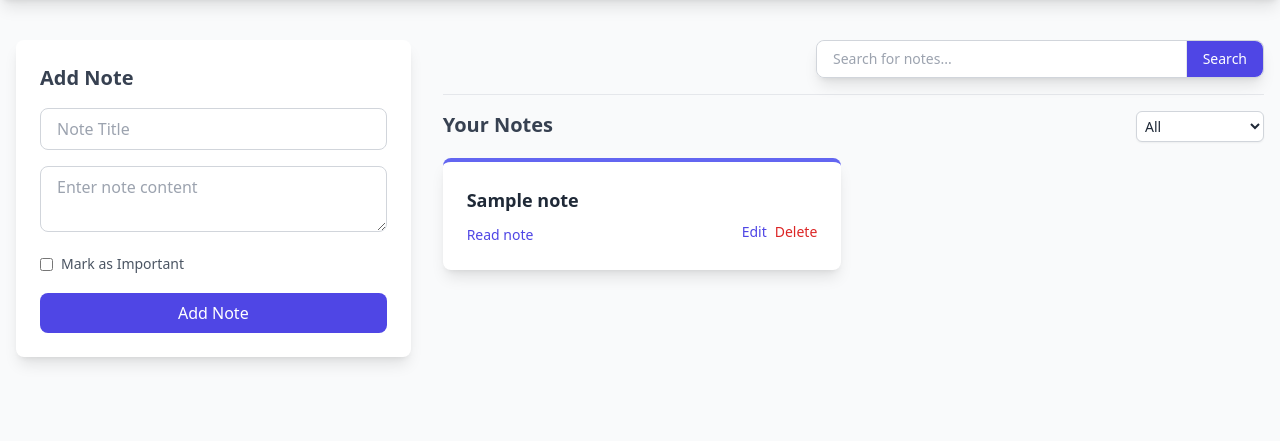
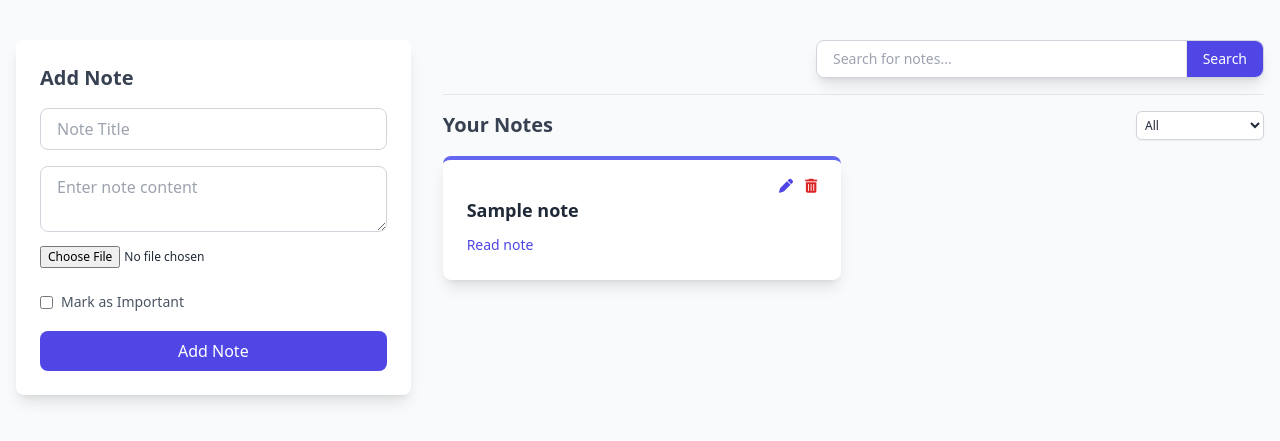
Before and after one commit to KishanParkhiya23/Notes-app-Fast-API-, a FastAPI app: page / in a window 1280 px wide. Shown: the part 64-505 px from the top of the page. Run offline with FastAPI, Linux system fonts and the light colour scheme; a database or web service that is not in the repository returns one stand-in record (values such as "Sample title"); some libraries are stand-ins or nearby versions.

Commit message:
Add: Image add, update option with note

```diff
--- a/routes/note.py
+++ b/routes/note.py
@@ -1,4 +1,4 @@
-from fastapi import FastAPI, Request, HTTPException, Query
+from fastapi import FastAPI, Request, HTTPException, Query, Depends
 from bson import ObjectId
 from fastapi.responses import HTMLResponse, RedirectResponse, JSONResponse
 from fastapi import APIRouter
@@ -7,6 +7,15 @@ from schemas.note import noteEntity,notesEntity
 from config.db import conn
 from fastapi.templating import Jinja2Templates
 import json
+from fastapi_pagination import Page, add_pagination, paginate, Params
+from fastapi_pagination.bases import AbstractPage
+from fastapi import Query
+from bson.json_util import dumps
+from typing import Optional
+import os
+from fastapi import UploadFile, File
+from pathlib import Path
+
 
 
 
@@ -22,6 +31,7 @@ async def home(request: Request):
             "id" : doc["_id"],
             "title" : doc["title"],
             "content" : doc["content"],
+            "noteFile" : doc["noteFile"] if "noteFile" in doc else '',
             "is_important" : doc["is_important"]
         })
     return templates.TemplateResponse(
@@ -29,23 +39,75 @@ async def home(request: Request):
     )
 
 
+# @note.post("/add/")
+# async def add_note(request: Request) -> RedirectResponse:
+#     form = await request.form()
+#     formDict = dict(form)
+#     formDict["is_important"] = "is_important" in formDict
+#     new_note = conn.notes.notes.insert_one(formDict)
+#     return RedirectResponse(url="/", status_code=303)
+
+
+# @note.post("/update/{note_id}")
+# async def update_note(note_id: str, request: Request):
+#     try:
+#         form = await request.form()  # Parse the form data
+#         formDict = dict(form)
+
+#         # Handle the `is_important` field safely
+#         formDict["is_important"] = "is_important" in formDict  # Default to False if not present
+
+#         try:
+#             # Convert `note_id` to ObjectId
+#             note_id = ObjectId(note_id)
+#         except Exception:
+#             return {"error": "Invalid note_id format", "status_code": 400}
+
+#         update_query = {
+#             "$set": {
+#                 "title": formDict.get("title"),
+#                 "content": formDict.get("content"),
+#                 "is_important": formDict.get("is_important"),
+#             }
+#         }
+
+#         result = conn.notes.notes.update_one({"_id": note_id}, update_query)
+
+#         return RedirectResponse(url="/", status_code=303)
+
+#     except Exception as e:
+#         return {"e" : e}
+
 @note.post("/add/")
-async def add_note(request: Request) -> RedirectResponse:
+async def add_note(request: Request, noteFile: UploadFile = File(None)) -> RedirectResponse:
+    FILE_SAVE_DIR = "static/files/imgs/noteFiles"
     form = await request.form()
     formDict = dict(form)
     formDict["is_important"] = "is_important" in formDict
+
+    # Handle file upload
+    if noteFile.filename:
+        print("noteFile", noteFile)
+        file_location = os.path.join(FILE_SAVE_DIR, noteFile.filename)
+        with open(file_location, "wb") as file:
+            file.write(await noteFile.read())
+        formDict["noteFile"] = file_location  # Save file path in the database
+    else:
+        formDict["noteFile"] = None
+    print("formDict", formDict)
     new_note = conn.notes.notes.insert_one(formDict)
     return RedirectResponse(url="/", status_code=303)
 
 
 @note.post("/update/{note_id}")
-async def update_note(note_id: str, request: Request):
+async def update_note(note_id: str, request: Request, noteFile: UploadFile = File(None)):
     try:
+        FILE_SAVE_DIR = "static/files/imgs/noteFiles"
         form = await request.form()  # Parse the form data
         formDict = dict(form)
 
         # Handle the `is_important` field safely
-        formDict["is_important"] = "is_important" in formDict  # Default to False if not present
+        formDict["is_important"] = "is_important" in formDict
 
         try:
             # Convert `note_id` to ObjectId
@@ -61,12 +123,19 @@ async def update_note(note_id: str, request: Request):
             }
         }
 
+        # Handle file upload
+        if noteFile.filename:
+            file_location = os.path.join(FILE_SAVE_DIR, noteFile.filename)
+            with open(file_location, "wb") as file:
+                file.write(await noteFile.read())
+            update_query["$set"]["noteFile"] = file_location  # Update file path in the database
+
+        # Update the note in the database
         result = conn.notes.notes.update_one({"_id": note_id}, update_query)
-
         return RedirectResponse(url="/", status_code=303)
 
     except Exception as e:
-        return {"e" : e}
+        return {"error": str(e)}
 
 @note.get("/delete/{note_id}")
 async def delete_note(note_id: str):
@@ -87,8 +156,11 @@ async def delete_note(note_id: str):
 @note.get("/find_notes/{string}")
 async def find_notes(string: str):
     try:
+        print("string", string)
         notes_cursor = conn.notes.notes.find({"title": {"$regex": string, "$options": "i"}}).sort("is_important", -1)
+        print("notes_cursor", notes_cursor)
         notes_list = notesEntity(notes_cursor)
+        print("notes_list", notes_list)
         return notes_list
     except Exception as e:
         raise HTTPException(status_code=500, detail=str(e))
@@ -103,6 +175,8 @@ async def get_all_notes(request: Request, filter: str | None = None):
         docs = conn.notes.notes.find({}).sort("title", sort_order)
     elif "important" in filter_dict:
         docs = conn.notes.notes.find({"is_important": filter_dict['important']})
+    elif "all" in filter_dict:
+        docs = conn.notes.notes.find({})
     else:
         docs = conn.notes.notes.find({})
 
--- a/schemas/note.py
+++ b/schemas/note.py
@@ -4,6 +4,7 @@ def noteEntity(item) -> dict:
         "id": str(item["_id"]),
         "title": item["title"],
         "content": item["content"],
+        "noteFile" : item["noteFile"] if 'noteFile' in item else '',
         "is_important": item["is_important"],
     }
 
--- a/static/script.js
+++ b/static/script.js
@@ -1,5 +1,4 @@
 $(document).ready(function () {
-
     $(".fixed").each(function (event) {
         if (event.target === this) {
             $(this).addClass("hidden");
@@ -13,6 +12,8 @@ $(document).ready(function () {
             filterObject['sort'] = filter;
         } else if (['IMP', 'NOT_IMP'].includes(filter)) {
             filterObject['important'] = filter == "IMP" ? true : false;
+        } else if (filter == "ALL") {
+            filterObject['all'] = true
         }
 
         const url = filterObject && Object.keys(filterObject).length ? `/get_all_notes/?filter=${encodeURIComponent(JSON.stringify(filterObject))}` : `/get_all_notes/`;
@@ -38,7 +39,6 @@ $(document).ready(function () {
             }
         });
     });
-
 });
 function toggleReadMore(id) {
     $(`#${id}`).toggleClass("hidden");
@@ -56,32 +56,38 @@ function createNotesHTML(notes) {
     const fragment = $(document.createDocumentFragment());
     notes.forEach((note, index) => {
         const noteElement = $(`
-            <div class="relative bg-white shadow-lg rounded-lg p-6 border-t-4 ${note.is_important ? "border-red-500" : "border-indigo-500"}">
+            <div class="relative bg-white shadow-lg rounded-lg px-6 pb-6 pt-4 border-t-4 ${note.is_important ? "border-red-500" : "border-indigo-500"}">
+                <div class="flex justify-end">
+                    <button class="text-sm text-indigo-600 hover:underline mr-3" onclick="openModal('modal${index}')">
+                        <i class="fa-solid fa-pen"></i>
+                    </button>
+                    <button class="text-sm text-red-600 hover:underline" onclick="toggleDeleteModal(true, '${note.id}')">
+                        <i class="fa-solid fa-trash-can"></i>
+                    </button>
+                </div>
                 <h6 class="text-lg font-bold text-gray-800">${note.title}</h6>
                 <div class="mt-2">
                     <button class="text-sm text-indigo-600 hover:underline" onclick="toggleReadMore('collapse${index}')">
                         Read note
                     </button>
-                    <button class="text-sm text-red-600 hover:underline float-right" onclick="toggleDeleteModal(true, '${note.id}')">
-                        Delete
-                    </button>
-                    <button class="text-sm text-indigo-600 hover:underline float-right mr-2" onclick="openModal('modal${index}')">
-                        Edit
-                    </button>
                 </div>
                 <div id="collapse${index}" class="hidden mt-4 text-sm text-gray-600">
                     ${note.content}
+                    ${note.noteFile}
+                    ${note.noteFile ? `<img src="${note.noteFile}" alt="Note file" width="50px" class="h-auto max-w-full rounded-lg">` : ""}
                 </div>
                 <div id="modal${index}" class="hidden fixed inset-0 bg-black bg-opacity-50 flex items-center justify-center z-50">
                     <div class="bg-white p-6 rounded-lg shadow-lg w-100">
                         <h5 class="text-lg font-semibold text-gray-700">Edit Note</h5>
-                        <form action="/update/${note.id}" method="post" class="mt-4">
+                        <form action="/update/${note.id}" method="post" class="mt-4" enctype="multipart/form-data">
                             <label class="inline-flex items-center mb-2 float-end">
                                 <input type="checkbox" name="is_important" ${note.is_important ? "checked" : ""} class="form-checkbox text-indigo-600" />
                                 <span class="ml-2 text-sm text-gray-600">Important</span>
                             </label>
                             <input type="text" name="title" value="${note.title}" class="w-full px-4 py-2 border border-gray-300 rounded-lg focus:ring focus:ring-indigo-300 focus:outline-none" />
                             <textarea name="content" class="w-full px-4 py-2 mt-4 border border-gray-300 rounded-lg focus:ring focus:ring-indigo-300 focus:outline-none">${note.content}</textarea>
+                            ${note.noteFile ? `<img src="${note.noteFile}" alt="Note file" width="50px" class="h-auto max-w-full rounded-lg">` : ""}
+                            <input class="w-full py-2 text-xs cursor-pointer" name="noteFile" type="file">
                             <div class="flex justify-end space-x-2 mt-4">
                                 <button type="button" class="btn btn-light btn-sm mt-3 pt-1 pb-2 px-3 text-sm rounded-md bg-gray-300 text-gray-800 hover:bg-gray-400 focus:outline-none focus:ring-2 focus:ring-gray-500" onclick="closeModal('modal${index}')">
                                     Cancel
@@ -94,11 +100,10 @@ function createNotesHTML(notes) {
                     </div>
                 </div>
             </div>
-        `);
+            `);
 
         fragment.append(noteElement);
     });
-
     return fragment;
 }
 
@@ -131,7 +136,7 @@ function toggleDeleteModal(show, noteId) {
     const deleteBtn = $("#deleteBtn");
 
     deleteBtn.off("click").on("click", function () {
-        window.location.href = `/delete/${noteId}`;
+        window.location.href = `/ delete/${noteId}`;
     });
 
     if (show) {
--- a/templates/home.html
+++ b/templates/home.html
@@ -12,7 +12,7 @@
 
 <body class="bg-gray-50 text-gray-800 font-sans">
     <!-- Navbar -->
-    <nav class="bg-gradient-to-r from-purple-600 to-indigo-600 shadow-lg">
+    <nav class="bg-gradient-to-r from-purple-600 to-indigo-600 shadow-xs">
         <div class="container mx-auto px-6 py-4 flex items-center justify-between">
             <a class="text-white text-2xl font-bold" href="#">I Notes</a>
             <div class="hidden md:flex space-x-6 text-white">
@@ -37,11 +37,12 @@
             <div>
                 <div class="bg-white shadow-lg rounded-lg p-6">
                     <h5 class="text-xl font-semibold text-gray-700">Add Note</h5>
-                    <form action="/add/" method="post" class="mt-4">
+                    <form action="/add/" method="post" class="mt-4" enctype="multipart/form-data">
                         <input type="text" name="title" placeholder="Note Title"
                             class="w-full px-4 py-2 border border-gray-300 rounded-lg focus:ring focus:ring-indigo-300 focus:outline-none" />
                         <textarea name="content" placeholder="Enter note content"
                             class="w-full px-4 py-2 mt-4 border border-gray-300 rounded-lg focus:ring focus:ring-indigo-300 focus:outline-none"></textarea>
+                        <input class="w-full py-2 text-xs cursor-pointer" name="noteFile" type="file">
                         <label class="inline-flex items-center mt-4">
                             <input type="checkbox" name="is_important" class="form-checkbox text-indigo-600" />
                             <span class="ml-2 text-sm text-gray-600">Mark as Important</span>
@@ -76,37 +77,43 @@
                     <h5 class="text-xl font-semibold text-gray-700">Your Notes</h5>
                     <div class="relative w-32">
                         <select id="filter" name="filter"
-                            class="block w-full px-1 py-1 bg-white border border-gray-300 rounded-md shadow-sm focus:outline-none focus:ring-indigo-500 focus:border-indigo-500 sm:text-sm">
-                            <option value="" disabled selected>All</option>
+                            class="block w-full px-1 py-1 bg-white border border-gray-300 rounded-md shadow-sm focus:outline-none focus:ring-indigo-500 focus:border-indigo-500 text-xs cursor-pointer">
+                            <option value="ALL">All</option>
                             <option value="ASC">ASEC</option>
                             <option value="DESC">DESC</option>
-                            <option value="IMP">Important Only</option>
-                            <option value="NOT_IMP">Not Important</option>
+                            <option value="IMP" class="text-red-500">Important Only</option>
+                            <option value="NOT_IMP" class="text-indigo-500">Not Important</option>
                         </select>
                     </div>
                 </div>
-
-                <div class="grid grid-cols-1 sm:grid-cols-2 gap-6 mt-4" id="notes-container">
+                <div class="grid grid-cols-1 sm:grid-cols-2 gap-6 my-4" id="notes-container">
                     {% for doc in newDocs %}
                     <div
-                        class="relative bg-white shadow-lg rounded-lg p-6 border-t-4 {% if doc.is_important %}border-red-500{% else %}border-indigo-500{% endif %}">
+                        class="relative bg-white shadow-lg rounded-lg px-6 pb-6 pt-4 border-t-4 {% if doc.is_important %}border-red-500{% else %}border-indigo-500{% endif %}">
+                        <div class="flex justify-end">
+                            <button class="text-sm text-indigo-600 hover:underline mr-3"
+                                onclick="openModal('modal{{loop.index}}')">
+                                <i class="fa-solid fa-pen"></i>
+                            </button>
+                            <button class="text-sm text-red-600 hover:underline"
+                                onclick="toggleDeleteModal(true, '{{doc.id}}')">
+                                <i class="fa-solid fa-trash-can"></i>
+                            </button>
+                        </div>
+
                         <h6 class="text-lg font-bold text-gray-800">{{ doc.title }}</h6>
                         <div class="mt-2">
                             <button class="text-sm text-indigo-600 hover:underline"
                                 onclick="toggleReadMore('collapse{{loop.index}}')">
                                 Read note
                             </button>
-                            <button class="text-sm text-red-600 hover:underline float-right"
-                                onclick="toggleDeleteModal(true, '{{doc.id}}')">
-                                Delete
-                            </button>
-                            <button class="text-sm text-indigo-600 hover:underline float-right mr-2"
-                                onclick="openModal('modal{{loop.index}}')">
-                                Edit
-                            </button>
                         </div>
                         <div id="collapse{{loop.index}}" class="hidden mt-4 text-sm text-gray-600">
                             {{ doc.content }}
+                            {% if doc.noteFile %}
+                            <img src="{{doc.noteFile}}" alt="Note file" width="50px"
+                                class="h-auto max-w-full rounded-lg">
+                            {% endif %}
                         </div>
                     </div>
 
@@ -115,7 +122,7 @@
                         class="hidden fixed inset-0 bg-black bg-opacity-50 flex items-center justify-center z-50">
                         <div class="bg-white p-6 rounded-lg shadow-lg w-100">
                             <h5 class="text-lg font-semibold text-gray-700">Edit Note</h5>
-                            <form action="/update/{{doc.id}}" method="post" class="mt-4">
+                            <form action="/update/{{doc.id}}" method="post" class="mt-4" enctype="multipart/form-data">
                                 <label class="inline-flex items-center mb-2 float-end">
                                     <input type="checkbox" name="is_important" {% if doc.is_important %}checked{% endif
                                         %} class="form-checkbox text-indigo-600" />
@@ -125,6 +132,12 @@
                                     class="w-full px-4 py-2 border border-gray-300 rounded-lg focus:ring focus:ring-indigo-300 focus:outline-none" />
                                 <textarea name="content"
                                     class="w-full px-4 py-2 mt-4 border border-gray-300 rounded-lg focus:ring focus:ring-indigo-300 focus:outline-none">{{doc.content}}</textarea>
+                                {% if doc.noteFile %}
+                                <img src="{{doc.noteFile}}" alt="Note file" width="50px"
+                                    class="h-auto max-w-full rounded-lg">
+                                {% endif %}
+                                <input class="w-full py-2 text-xs cursor-pointer" name="noteFile" type="file">
+
                                 <div class="flex justify-end space-x-2 mt-4">
                                     <button type="button"
                                         class="btn btn-light btn-sm mt-3 pt-1 pb-2 px-3 text-sm rounded-md bg-gray-300 text-gray-800 hover:bg-gray-400 focus:outline-none focus:ring-2 focus:ring-gray-500"
```
Also changed, not shown: 1 other file.
